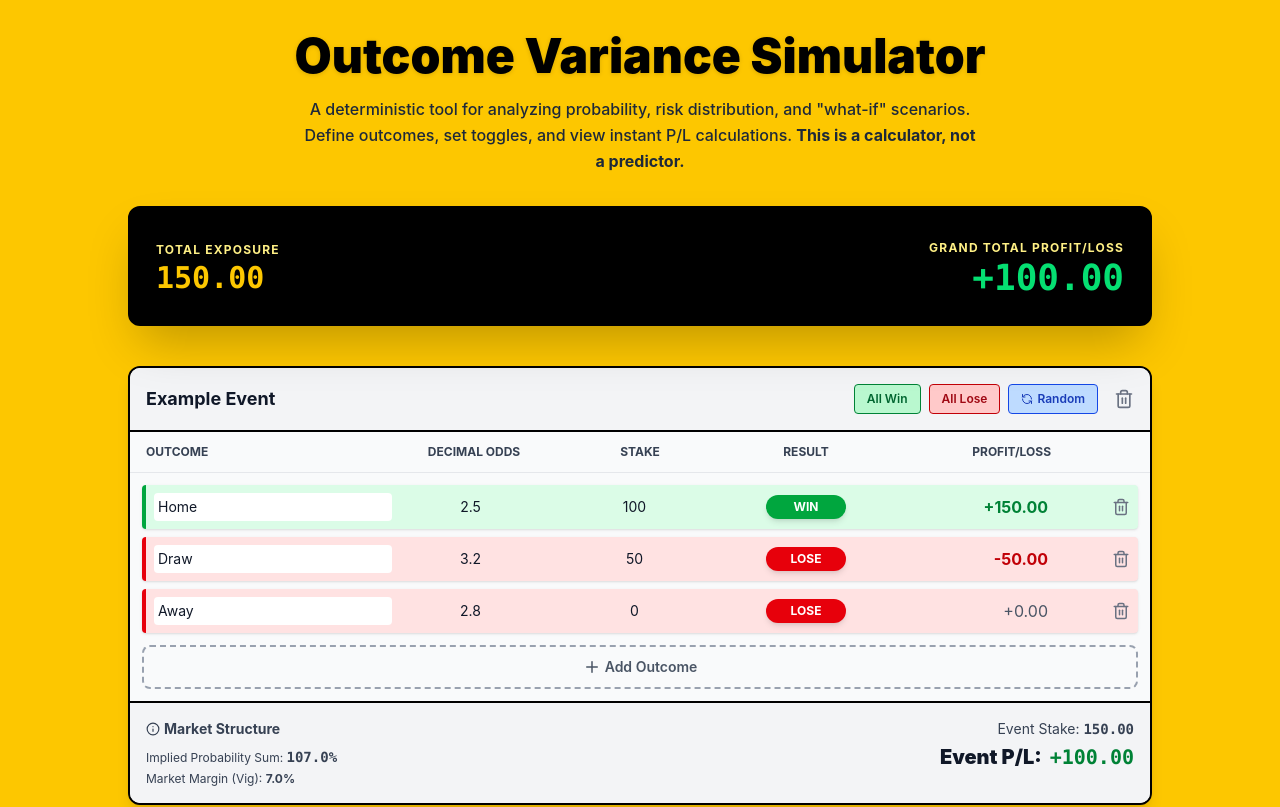
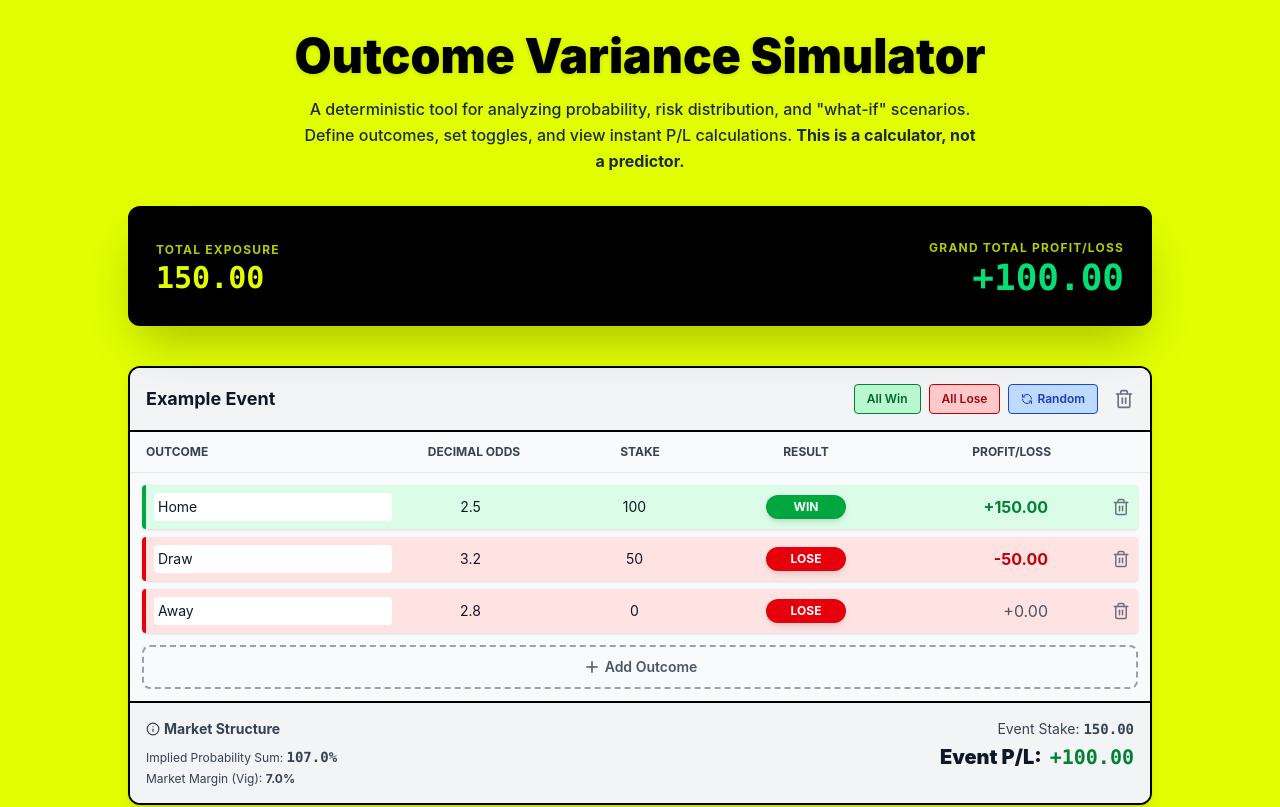
Before and after one commit to sreeramarpro/oddssimulator, a React (Vite) app: page / in a window 1280 px wide. Shown: the top 807 px of the page. Built offline with nearby package versions, Linux system fonts and the light colour scheme.

Commit message:
styling changes

```diff
--- a/src/App.tsx
+++ b/src/App.tsx
@@ -30,7 +30,6 @@ const calculateOutcomePL = (odds: string | number, stake: string | number, isWin
 
 // --- Components ---
 
-// The new, simplified warning component
 const NeonWarning = () => {
   return (
     <div className="flex justify-center py-16 w-full select-none">
@@ -52,9 +51,9 @@ const OutcomeRow = ({ outcome, onUpdate, onDelete }: OutcomeRowProps) => {
 
   const profitColor =
     profit > 0
-      ? "text-green-700 font-bold" // Darker green for better contrast on yellow
+      ? "text-green-700 font-bold"
       : profit < 0
-      ? "text-red-700 font-bold" // Darker red for better contrast
+      ? "text-red-700 font-bold"
       : "text-gray-600";
   const bgState = outcome.isWin
     ? "bg-green-100 border-green-600"
@@ -310,8 +309,8 @@ export default function App() {
   }, [events]);
 
   return (
-    // Updated background color to neon yellow
-    <div className="min-h-screen bg-yellow-400 p-8 font-sans text-gray-900">
+    // Updated background to exact custom hex #E1FF00
+    <div className="min-h-screen bg-[#E1FF00] p-8 font-sans text-gray-900">
       <div className="max-w-5xl mx-auto">
         <header className="mb-8 text-center">
           <h1 className="text-4xl md:text-5xl font-black text-black mb-4 drop-shadow-sm">
@@ -322,13 +321,14 @@ export default function App() {
           </p>
         </header>
 
-        <div className="bg-black text-yellow-400 p-6 rounded-xl shadow-2xl mb-10 flex flex-col md:flex-row justify-between items-center sticky top-4 z-10 border-4 border-black">
+        {/* Updated text colors inside the black dashboard to match the new background */}
+        <div className="bg-black text-[#E1FF00] p-6 rounded-xl shadow-2xl mb-10 flex flex-col md:flex-row justify-between items-center sticky top-4 z-10 border-4 border-black">
           <div className="mb-4 md:mb-0 text-center md:text-left">
-            <span className="text-yellow-200 text-xs uppercase tracking-widest font-bold">Total Exposure</span>
+            <span className="text-[#E1FF00]/80 text-xs uppercase tracking-widest font-bold">Total Exposure</span>
             <div className="text-3xl font-mono font-black">{globalStats.grandTotalStake.toFixed(2)}</div>
           </div>
           <div className="text-center md:text-right">
-            <span className="text-yellow-200 text-xs uppercase tracking-widest font-bold">Grand Total Profit/Loss</span>
+            <span className="text-[#E1FF00]/80 text-xs uppercase tracking-widest font-bold">Grand Total Profit/Loss</span>
             <div className={`text-4xl font-mono font-black ${globalStats.grandTotalPL >= 0 ? "text-green-400" : "text-red-500"}`}>
               {globalStats.grandTotalPL >= 0 ? "+" : ""}
               {globalStats.grandTotalPL.toFixed(2)}
@@ -342,14 +342,14 @@ export default function App() {
           ))}
         </div>
 
+        {/* Updated hover state to match the custom background */}
         <button
           onClick={addEvent}
-          className="w-full py-5 bg-white border-4 border-dashed border-black rounded-xl text-xl font-black text-black hover:bg-black hover:text-yellow-400 transition-all duration-300 flex items-center justify-center gap-3 shadow-md active:scale-[0.99]"
+          className="w-full py-5 bg-white border-4 border-dashed border-black rounded-xl text-xl font-black text-black hover:bg-black hover:text-[#E1FF00] transition-all duration-300 flex items-center justify-center gap-3 shadow-md active:scale-[0.99]"
         >
           <Plus size={24} strokeWidth={3} /> ADD NEW EVENT
         </button>
 
-        {/* The new bold, black, italic warning text */}
         <NeonWarning />
 
       </div>
```
